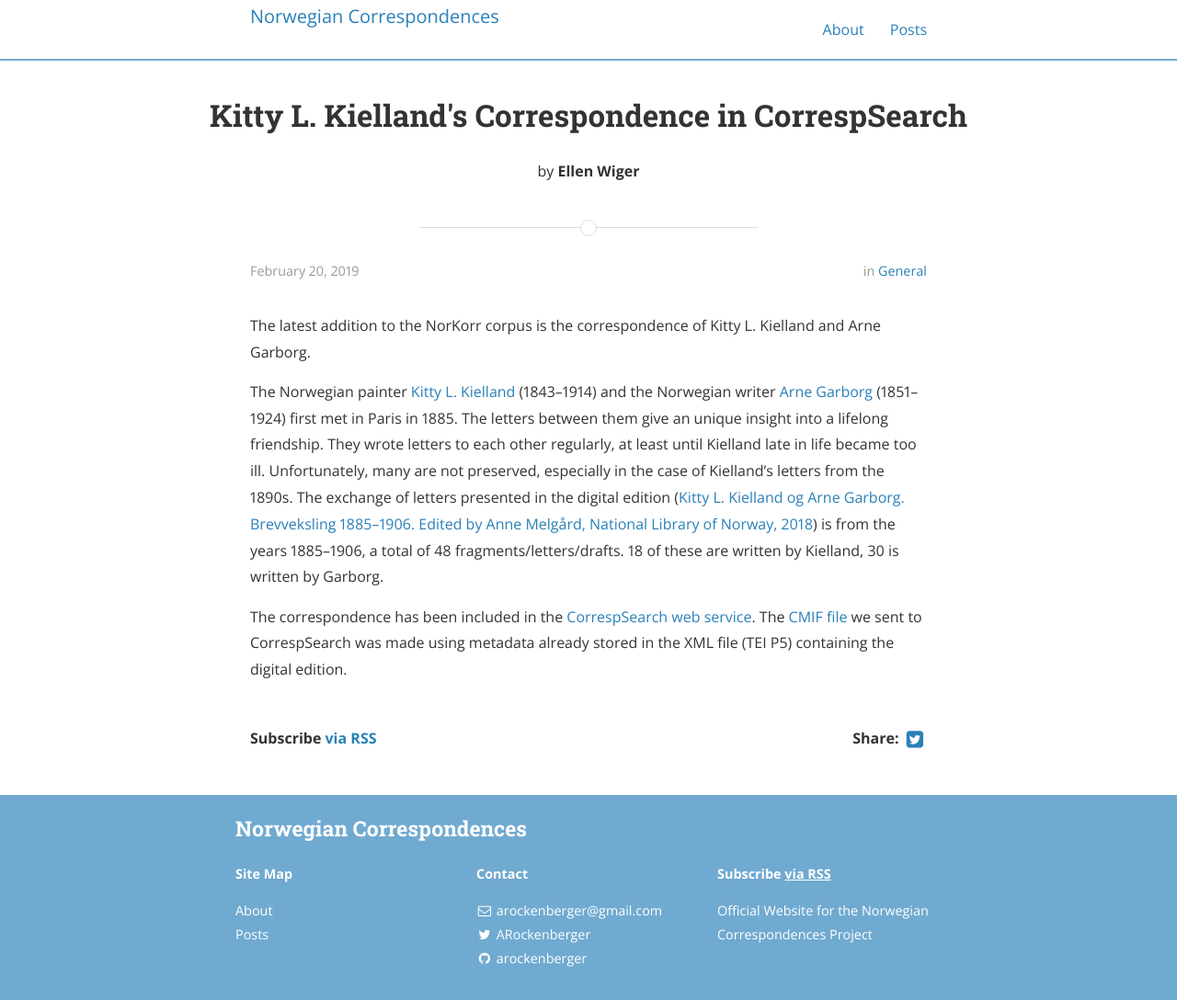
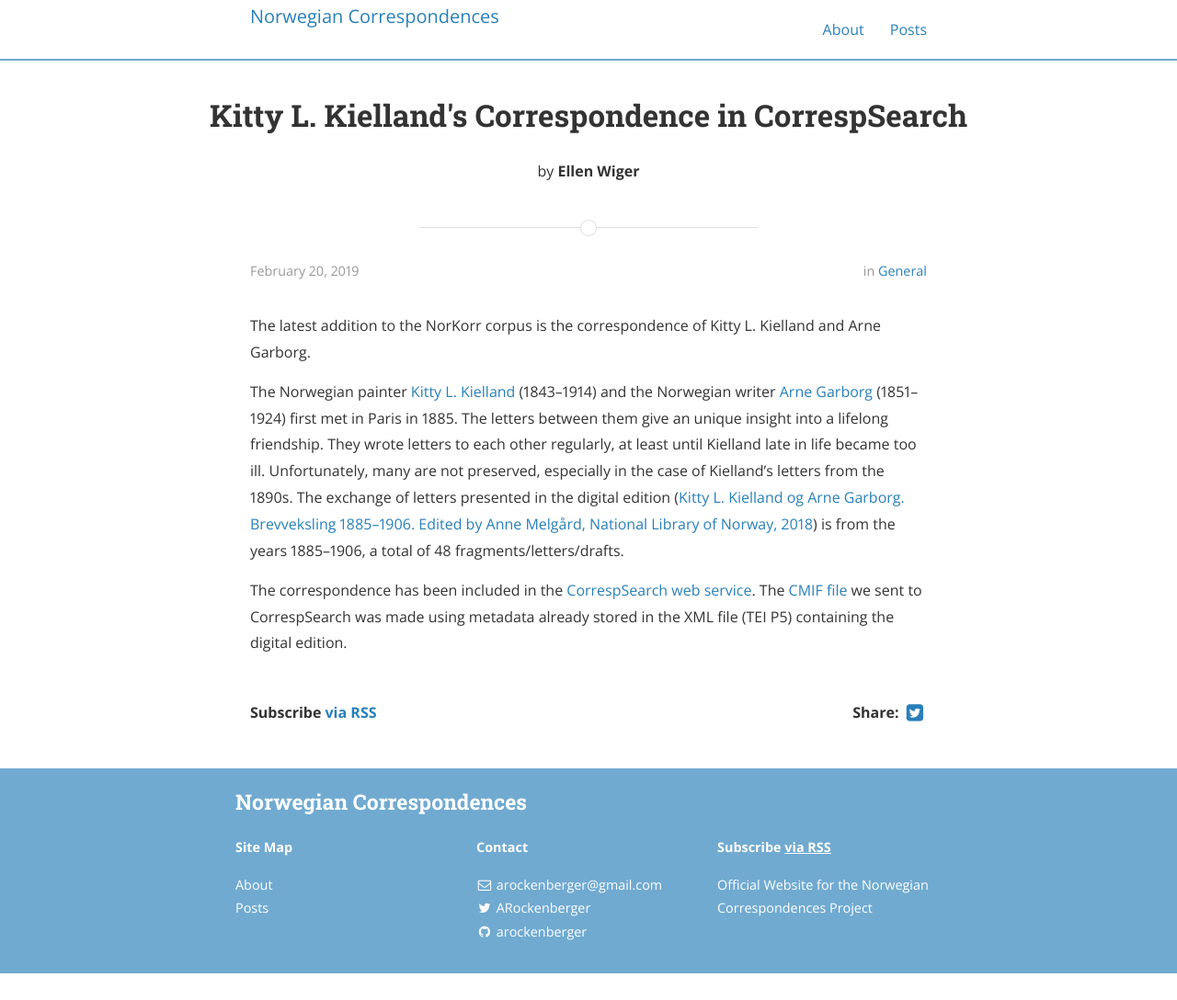
Before and after one commit to arockenberger/NorKorr, a Jekyll site: the page built from _posts/2019-02-18-project.markdown, in a window 1280 px wide. Shown: the whole page at 92% size. Built offline with Jekyll 4.4.1, drawn with Linux system fonts in a browser that asks for light colours; nearby versions of some CDN libraries; after the commit the page ends 1059 px from its top, so only the background shows below that.

Commit message:
Update 2019-02-18-project.markdown

```diff
--- a/_posts/2019-02-18-project.markdown
+++ b/_posts/2019-02-18-project.markdown
@@ -9,6 +9,6 @@ categories: General
 The latest addition to the NorKorr corpus is the correspondence of Kitty L. Kielland and Arne Garborg.
 
 The Norwegian painter [Kitty L. Kielland](https://en.wikipedia.org/wiki/Kitty_Lange_Kielland) (1843–1914) and the Norwegian writer [Arne Garborg](https://en.wikipedia.org/wiki/Arne_Garborg) (1851–1924) first met in Paris in 1885. The letters between them give an unique insight into a lifelong friendship. They wrote letters to each other regularly, at least until Kielland late in life became too ill. Unfortunately, many are not preserved, especially in the case of Kielland's letters from the 1890s. The exchange of letters presented in the digital edition ([Kitty L. Kielland og Arne Garborg.
-Brevveksling 1885–1906. Edited by Anne Melgård, National Library of Norway, 2018](https://www.bokselskap.no/boker/brevkiellandgarborg/tittelside)) is from the years 1885–1906, a total of 48 fragments/letters/drafts. 18 of these are written by Kielland, 30 is written by Garborg.
+Brevveksling 1885–1906. Edited by Anne Melgård, National Library of Norway, 2018](https://www.bokselskap.no/boker/brevkiellandgarborg/tittelside)) is from the years 1885–1906, a total of 48 fragments/letters/drafts.
 
 The correspondence has been included in the [CorrespSearch web service](https://correspsearch.net/). The [CMIF file](https://www.bokselskap.no/NorKorr/NBkilder_LettersALK-AG_1885-1906_CMIF.xml) we sent to CorrespSearch was made using metadata already stored in the XML file (TEI P5) containing the digital edition.
```
